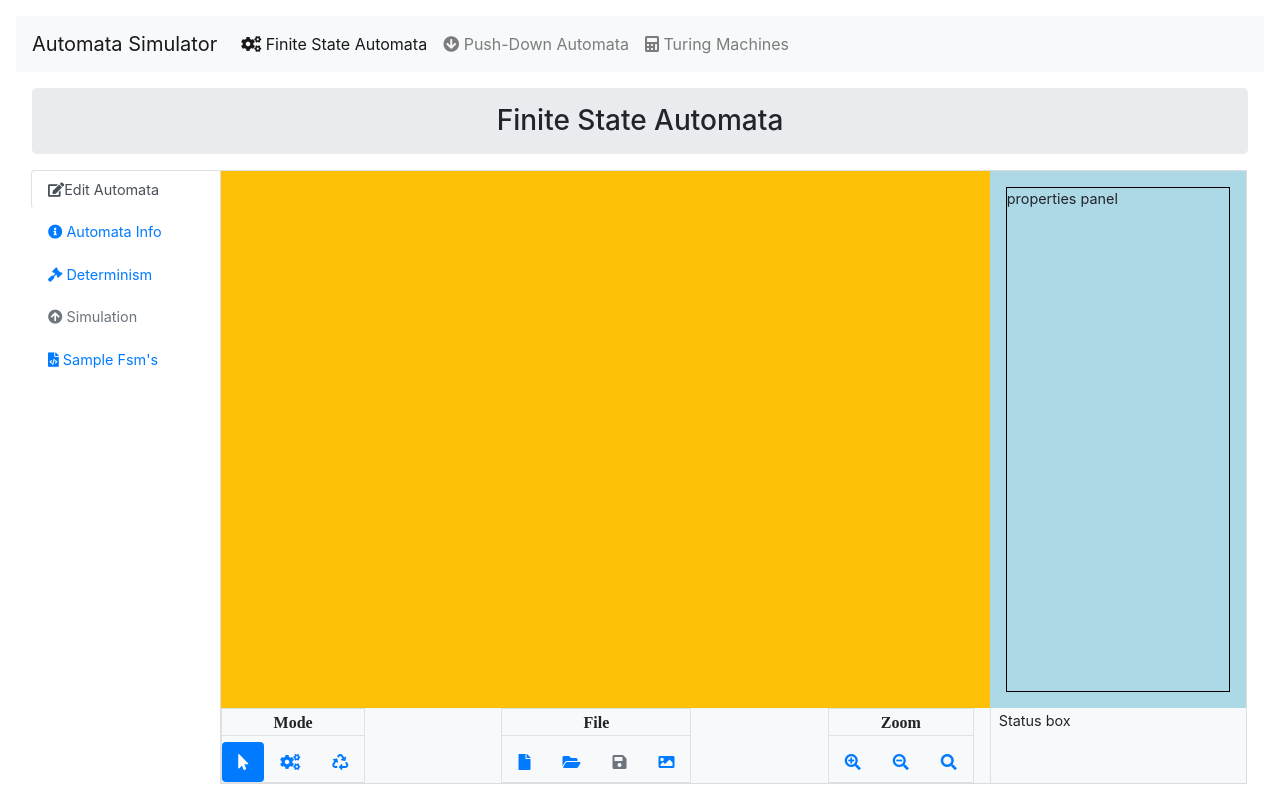
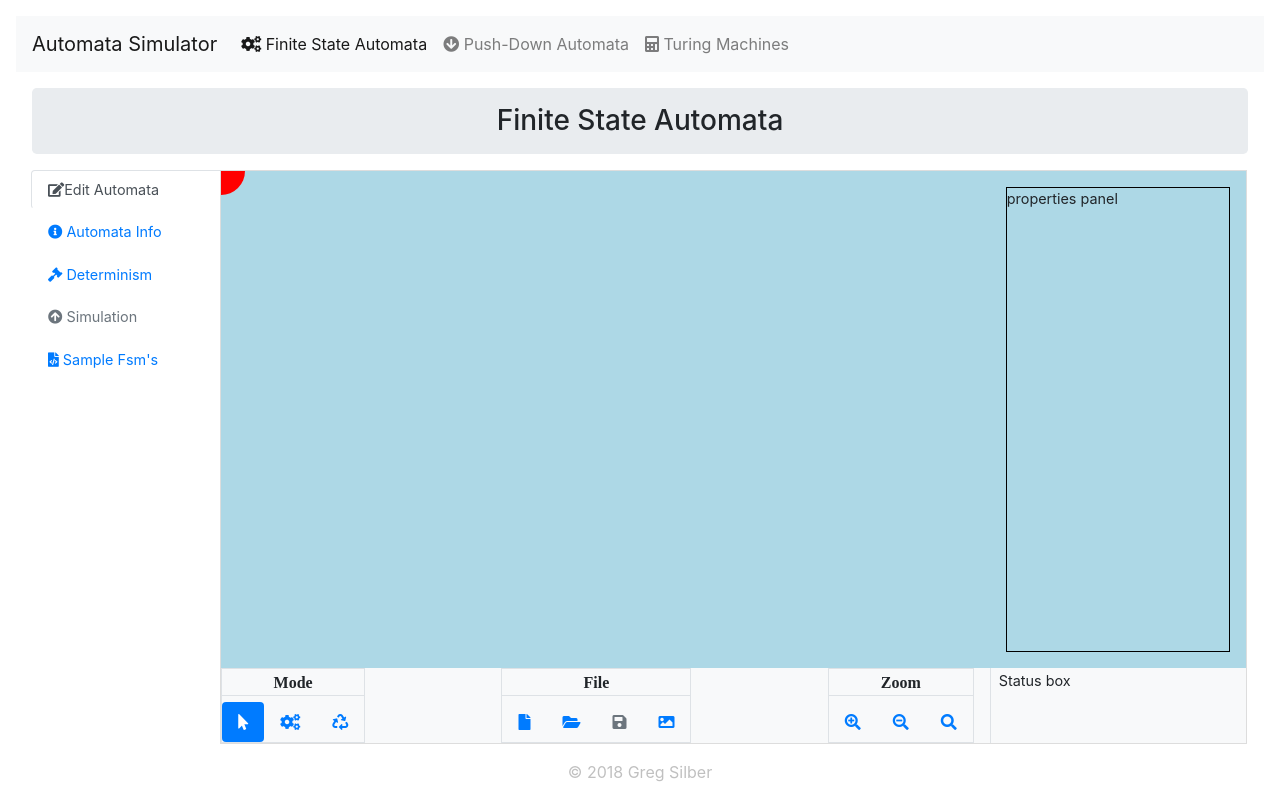
Before and after one commit to gsilber/AutomataOld, an Angular app in the folder Automata.UI/: page /fsm in a window 1280 px wide. Built offline with nearby package versions, Linux system fonts and the light colour scheme.

Commit message:
testing on mobile

```diff
--- a/Automata.UI/src/app/app.component.css
+++ b/Automata.UI/src/app/app.component.css
@@ -5,3 +5,8 @@
     flex:1;
     min-height: 0;
 }
+footer{
+    text-align:center;
+    color: silver;
+    margin-top:1rem;
+}
--- a/Automata.UI/src/app/app.component.html
+++ b/Automata.UI/src/app/app.component.html
@@ -5,4 +5,7 @@
   <div class='flex-1'>
     <router-outlet></router-outlet>
   </div>
+  <footer class='d-none d-sm-block'>
+    &copy; 2018 Greg Silber
+  </footer>
 </div>
--- a/Automata.UI/src/app/fsm/fsm-draw/fsm-draw-surface/fsm-draw-surface.component.html
+++ b/Automata.UI/src/app/fsm/fsm-draw/fsm-draw-surface/fsm-draw-surface.component.html
@@ -1,6 +1,7 @@
-<div [style.width.px]='scrollsize' [style.height.px]='scrollsize' class='bg-warning'>
+<div [style.width.px]='scrollsize' [style.height.px]='scrollsize'>
     <svg:svg #surfaceSVG [attr.width]='dimension*2' [attr.height]='dimension*2' [attr.viewBox]='"0 0 "+scrollvalue+" "+scrollvalue'
         (click)='onClick($event)'>
+        <svg:circle cx='0' cy='0' r='12' fill='red'></svg:circle>
         <!-- <ng-template ngFor let-item [ngForOf]='fsm.states'>
             <svg:g app-fsm-draw-state [state]='item'  />
         </ng-template> -->
--- a/Automata.UI/src/app/fsm/fsm-draw/fsm-draw/fsm-draw.component.css
+++ b/Automata.UI/src/app/fsm/fsm-draw/fsm-draw/fsm-draw.component.css
@@ -15,6 +15,7 @@ div {overflow: hidden;}
 }
 .scroll-container{
     width:100%;height:100%;overflow:scroll;
+
 }
 .pad0{
     padding:0;
```
